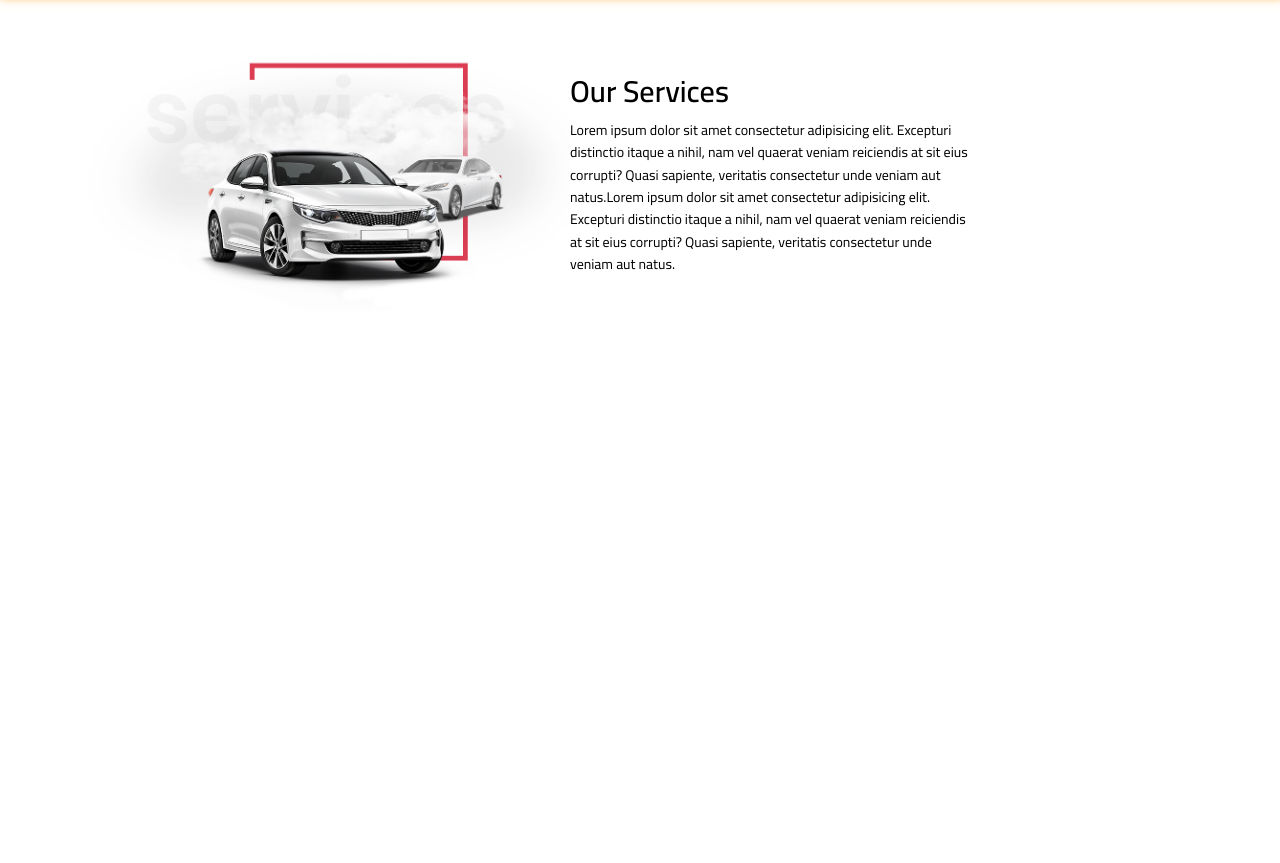
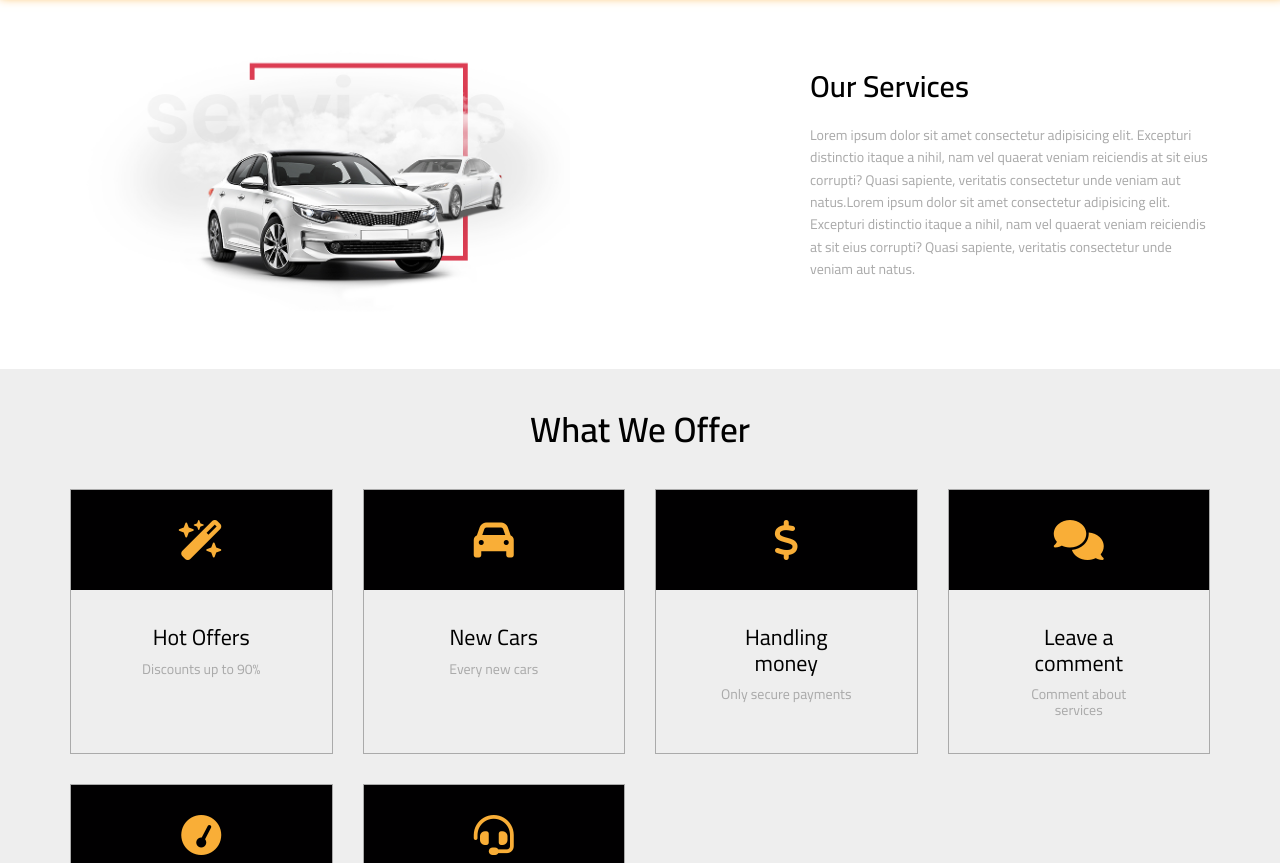
Before and after one commit to Safeya-Yasien/Car_Showroom, a plain HTML site: page services.html in a window 1280 px wide. Shown: the part 89-952 px from the top of the page. Before the commit the page ends 800 px from the top, so only its background shows below. Drawn offline with Linux system fonts and the light colour scheme; a web font is replaced by a local one.

Commit message:
services page

```diff
--- a/css/style.css
+++ b/css/style.css
@@ -8,6 +8,7 @@
 :root {
   --main-color: #f9ae37;
   --white-color: #fff;
+  --black-color: #010001;
 }
 
 body {
@@ -60,7 +61,7 @@ a {
 }
 
 header {
-  background-color: #010001;
+  background-color: var(--black-color);
   margin-top: 3px;
   box-shadow: 2px -2px 10px 2px var(--main-color);
   position: fixed;
@@ -325,7 +326,7 @@ main .find-car select:focus {
 }
 
 .products .box {
-  background-color: #010001;
+  background-color: var(--black-color);
   position: relative;
   overflow: hidden;
   padding: 5px;
@@ -462,21 +463,16 @@ main .find-car select:focus {
   padding-top: 120px;
 }
 
-.services .container {
-}
-
-.services .section-1 {
+.services .section-1 .container {
   display: flex;
   align-items: center;
+  justify-content: space-between;
 }
 
 @media (max-width: 767px) {
-  .services .section-1 {
+  .services .section-1 .container {
     flex-direction: column;
   }
-}
-
-.services .section-1 .image {
 }
 
 .services .section-1 .image img {
@@ -496,12 +492,13 @@ main .find-car select:focus {
 @media (max-width: 767px) {
   .services .section-1 .text {
     text-align: center;
+    margin-top: 20px;
   }
 }
 
 .services .section-1 .text h4 {
   font-size: 30px;
-  margin-bottom: 10px;
+  margin-bottom: 20px;
 }
 
 .services .section-1 .text p {
@@ -509,28 +506,97 @@ main .find-car select:focus {
   font-size: 14px;
 }
 
-.services .section-1 {
+.services .section-2 {
+  margin-top: 50px;
+  padding-top: 40px;
+  padding-bottom: 60px;
+  margin-bottom: 50px;
+  background-color: #eee;
 }
 
-.services .section-1 {
+.services .section-2 h4 {
+  font-size: 35px;
+  text-align: center;
+  margin-bottom: 40px;
 }
 
-.services .container {
+.services .section-2 .container {
+  display: grid;
+  grid-template-columns: repeat(auto-fill, minmax(250px, 1fr));
+  gap: 30px;
 }
 
-.services .container {
+.services .section-2 .box {
+  border: 1px solid #aaa;
+  position: relative;
+  text-align: center;
+  transition: 0.4s;
 }
 
-.services .container {
+.services .section-2 .box::after {
+  font-family: "Font Awesome 5 Free";
+  content: "\f105";
+  position: absolute;
+  bottom: -14px;
+  left: 0;
+  font-weight: 600;
+  text-align: center;
+  width: 30px;
+  height: 30px;
+  color: #fff;
+  line-height: 30px;
+  opacity: 0;
+  visibility: hidden;
+  border-radius: 50%;
+  cursor: pointer;
+  background-color: var(--main-color);
+  transition: 0.4s;
 }
 
-.services .container {
+.services .section-2 .box:hover {
+  box-shadow: 0px 0px 20px 0px rgba(0, 0, 0, 0.6);
+  transform: translateY(10px);
 }
 
-.services .container {
+.services .section-2 .box:hover::after {
+  opacity: 1;
+  visibility: visible;
+  left: 45%;
 }
 
-.services .container {
+.services .section-2 .icon {
+  background-color: var(--black-color);
+  padding: 30px 0;
+  transition: 0.3s;
+}
+
+.services .section-2 .box:hover .icon {
+  background-color: transparent;
+}
+
+.services .section-2 .icon i {
+  font-size: 40px;
+  display: block;
+  text-align: center;
+  color: var(--main-color);
+}
+
+.services .section-2 .box:hover .icon i {
+  color: black;
+}
+
+.services .section-2 .text {
+  padding: 35px 60px;
+}
+
+.services .section-2 .text p:first-child {
+  font-size: 22px;
+  margin-bottom: 10px;
+}
+
+.services .container .text p:last-child {
+  font-size: 14px;
+  color: #aaa;
 }
 
 /* end services */
--- a/services.html
+++ b/services.html
@@ -42,8 +42,8 @@
         </div>
       </header>
       <div class="services">
-        <div class="container">
-          <div class="section-1">
+        <div class="section-1">
+          <div class="container">
             <div class="image">
               <img src="images/services.jpg" alt="services" />
             </div>
@@ -61,7 +61,65 @@
             </div>
           </div>
         </div>
-
+        <div class="section-2">
+          <h4 data-title="We Offer">What We Offer</h4>
+          <div class="container">
+            <div class="box">
+              <div class="icon">
+                <i class="fa-solid fa-wand-magic-sparkles"></i>
+              </div>
+              <div class="text">
+                <p>Hot Offers</p>
+                <p>Discounts up to 90%</p>
+              </div>
+            </div>
+            <div class="box">
+              <div class="icon">
+                <i class="fa-solid fa-car"></i>
+              </div>
+              <div class="text">
+                <p>New Cars</p>
+                <p>Every new cars</p>
+              </div>
+            </div>
+            <div class="box">
+              <div class="icon">
+                <i class="fa-solid fa-dollar-sign"></i>
+              </div>
+              <div class="text">
+                <p>Handling money</p>
+                <p>Only secure payments</p>
+              </div>
+            </div>
+            <div class="box">
+              <div class="icon">
+                <i class="fa-solid fa-comments"></i>
+              </div>
+              <div class="text">
+                <p>Leave a comment</p>
+                <p>Comment about services</p>
+              </div>
+            </div>
+            <div class="box">
+              <div class="icon">
+                <i class="fa-solid fa-gauge-simple-high"></i>
+              </div>
+              <div class="text">
+                <p>Heigh Speed</p>
+                <p>High speed cars</p>
+              </div>
+            </div>
+            <div class="box">
+              <div class="icon">
+                <i class="fa-solid fa-headset"></i>
+              </div>
+              <div class="text">
+                <p>Support 24/7</p>
+                <p>Call us anytime</p>
+              </div>
+            </div>
+          </div>
+        </div>
       </div>
       <footer></footer>
     </div>
```
